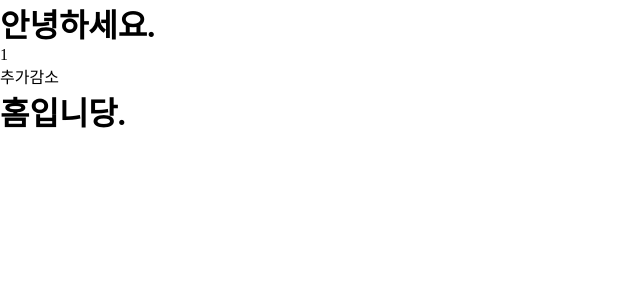
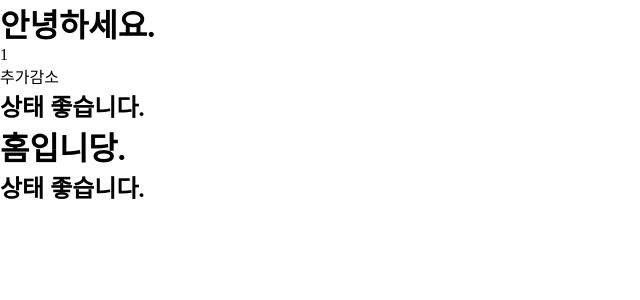
Before and after one commit to YooHyeok/Vue2, a Vue app: page / in a window 1280 px wide. Shown: the top 300 px of the page, without its empty margins (0-640 px from the left). Built offline with nearby package versions, Linux system fonts and the light colour scheme.

Commit message:
feat: 컴포넌트 생성 및 사용 - 컴포넌트 전역 등록 및 다중 파일 import

```diff
--- a/src/App.vue
+++ b/src/App.vue
@@ -5,6 +5,7 @@
     <button v-on:click="count ++">추가</button>
     <button @click="count --">감소</button>
     <Home/>
+    <Appstatus/>
   </div>
 </template>
 
--- a/src/Home.vue
+++ b/src/Home.vue
@@ -1,5 +1,6 @@
 <template>
   <div>
+    <Appstatus/>
     <h1>{{ homeTitle }}</h1>
   </div>
 </template>
--- /dev/null
+++ b/src/Status.vue
@@ -0,0 +1,13 @@
+<template>
+  <h2>{{ title }}</h2>
+</template>
+
+<script>
+export default {
+  data () {
+    return {
+      title: "상태 좋습니다."
+    }
+  }
+}
+</script>
--- a/src/main.js
+++ b/src/main.js
@@ -3,7 +3,11 @@ import App from './App.vue'
 import router from './router'
 import store from './store'
 import vuetify from './plugins/vuetify'
+import Status from './Status'
 import '@babel/polyfill'
+
+// 전역 컴포넌트 등록 - Vue.component('컴포넌트명', 옵션)
+Vue.component('Appstatus', Status)
 
 Vue.config.productionTip = false
 
```
